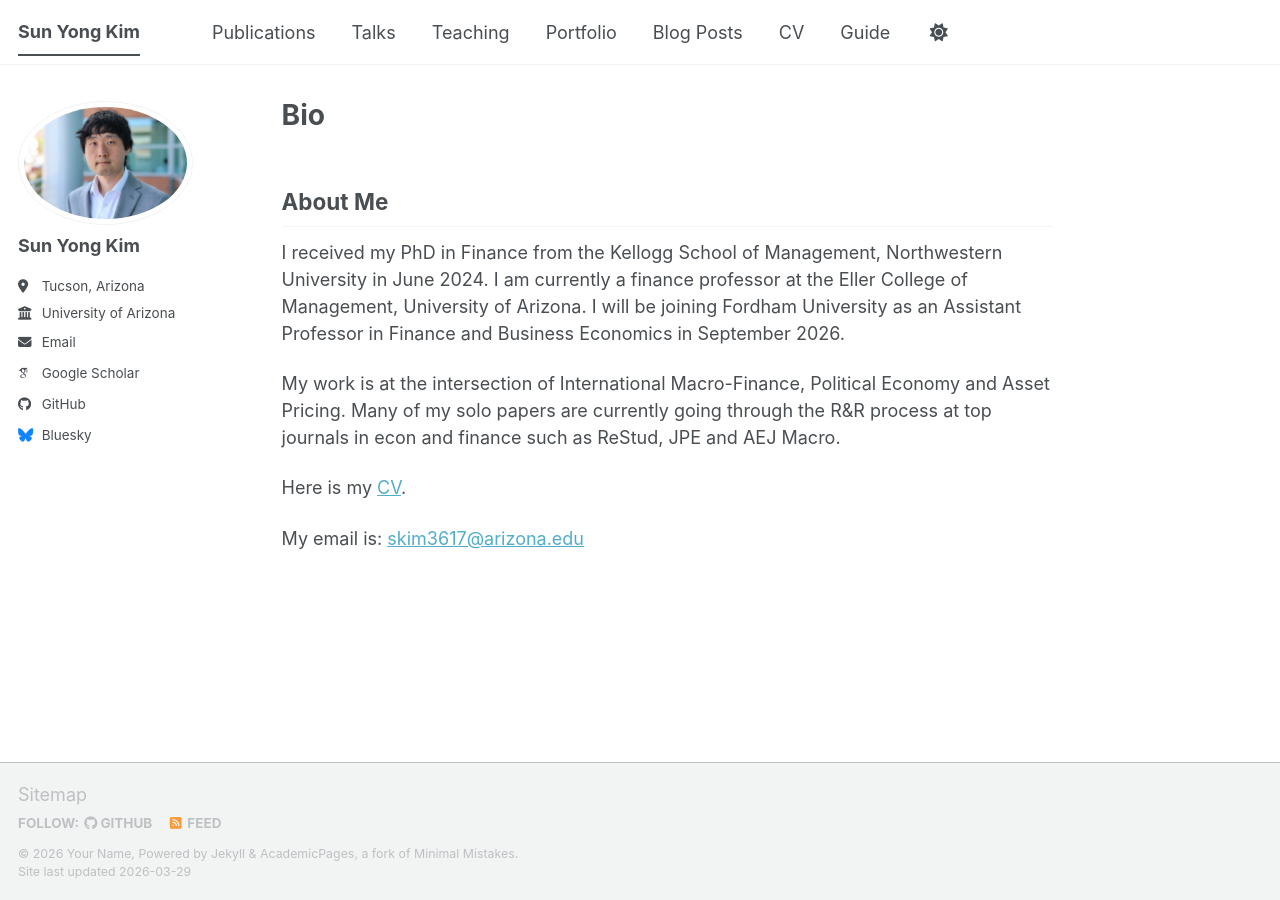
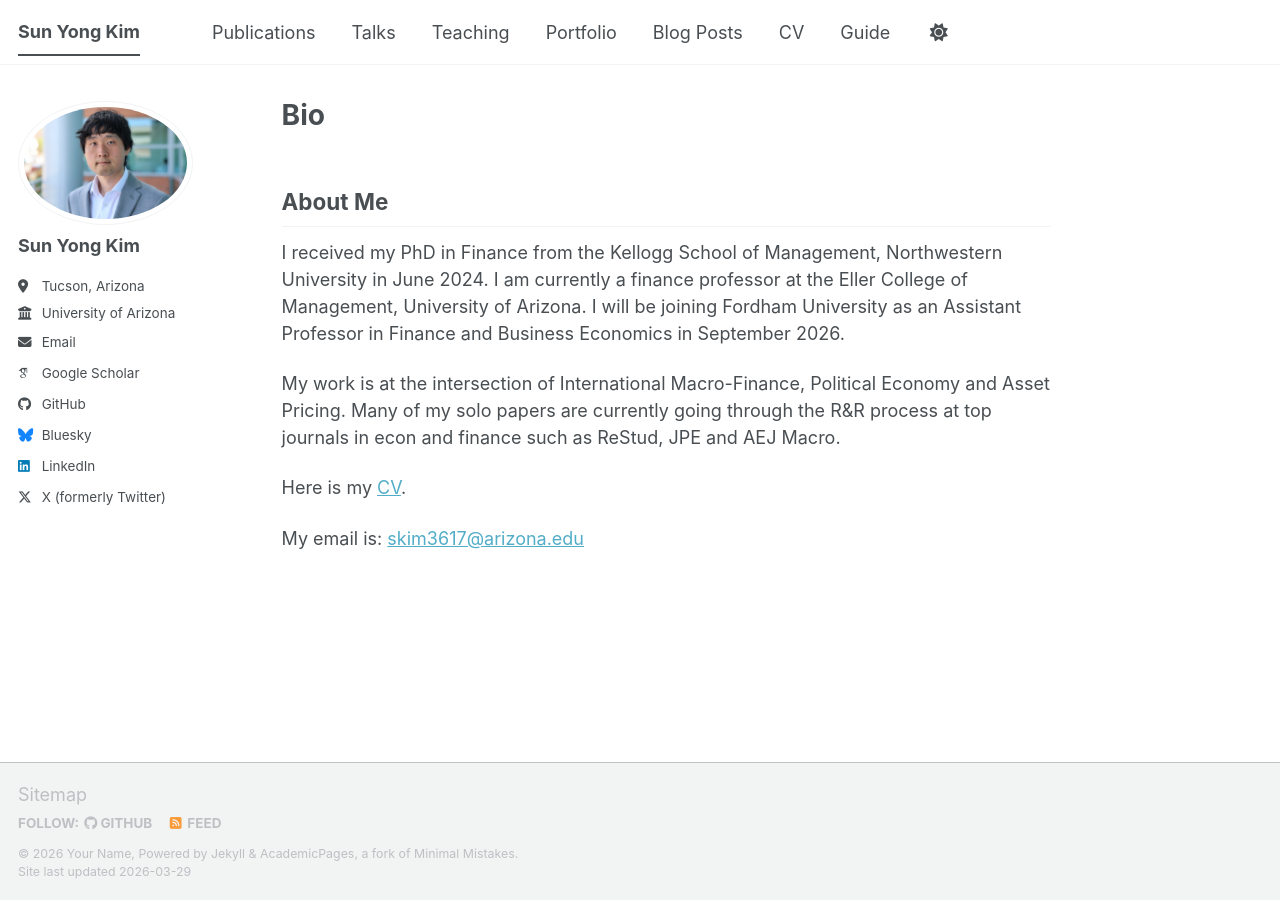
Before and after one commit to sunyongkim-research/sunyongkim-research.github.io, a Jekyll site: the page built from _pages/about.md, in a window 1280 px wide. Built offline with Jekyll 4.4.1, drawn with Linux system fonts in a browser that asks for light colours; some web fonts are replaced; a script bundle is joined from its source files by our own code; library files that are not in the unit come from our copies; some of the changed lines change nothing that is shown.

Commit message:
Update _config.yml

```diff
--- a/_config.yml
+++ b/_config.yml
@@ -58,7 +58,7 @@ author:
   keybase          : # Username
   instagram        : # Username
   lastfm           : # Username
-  linkedin         : # Username
+  linkedin         : "sun-yong-kim-ph-d-95586a18a"
   mastodon         : # URL
   medium           : # URL
   pinterest        : # Username
@@ -66,7 +66,7 @@ author:
   steam            : # Username
   telegram         : # URL
   tumblr           : # Username
-  twitter          : # Username for X / Twitter
+  twitter          : "SunYongKim1"
   vine             : # Username
   weibo            : # Username
   wikipedia        : # Username
```
